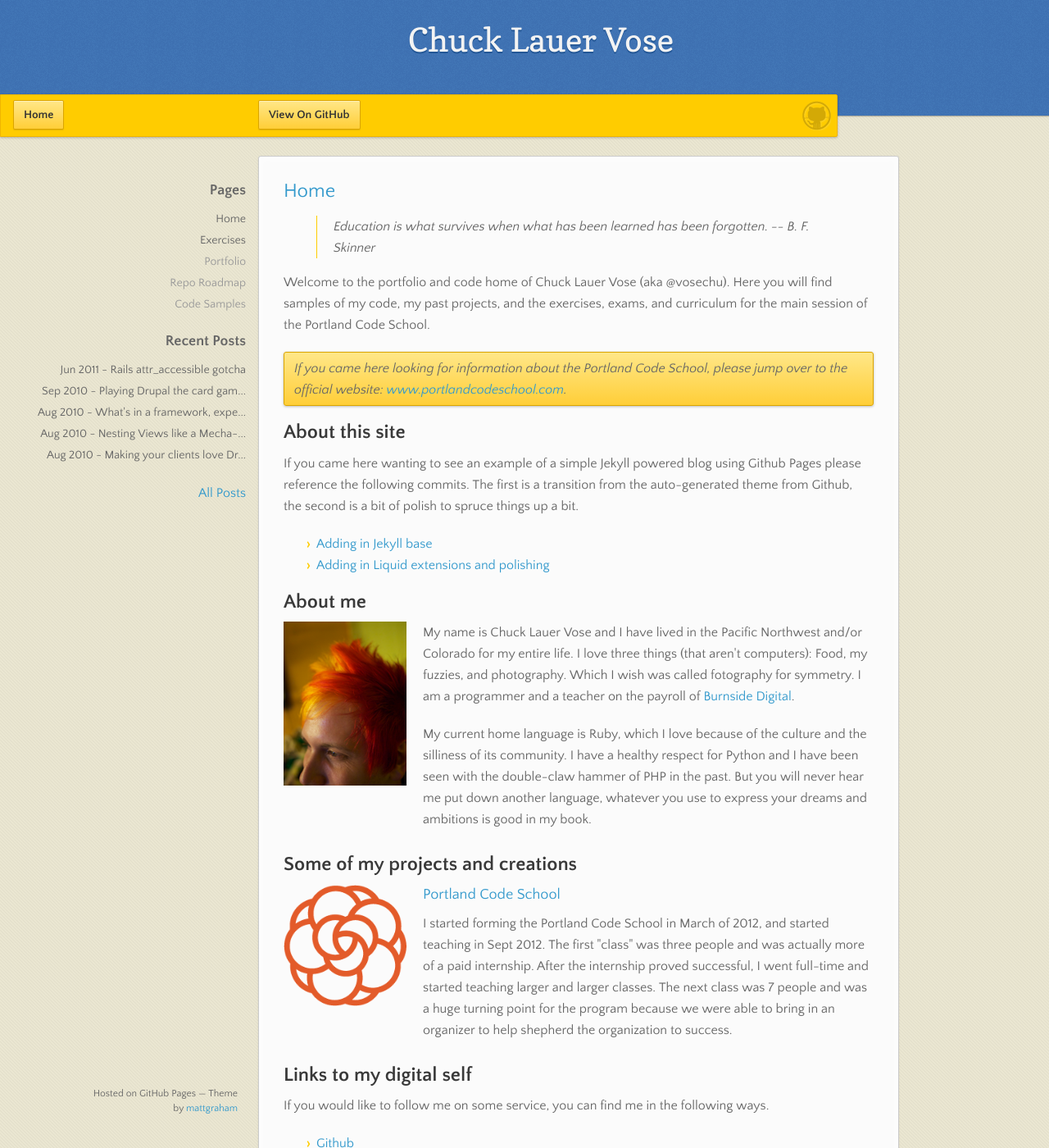
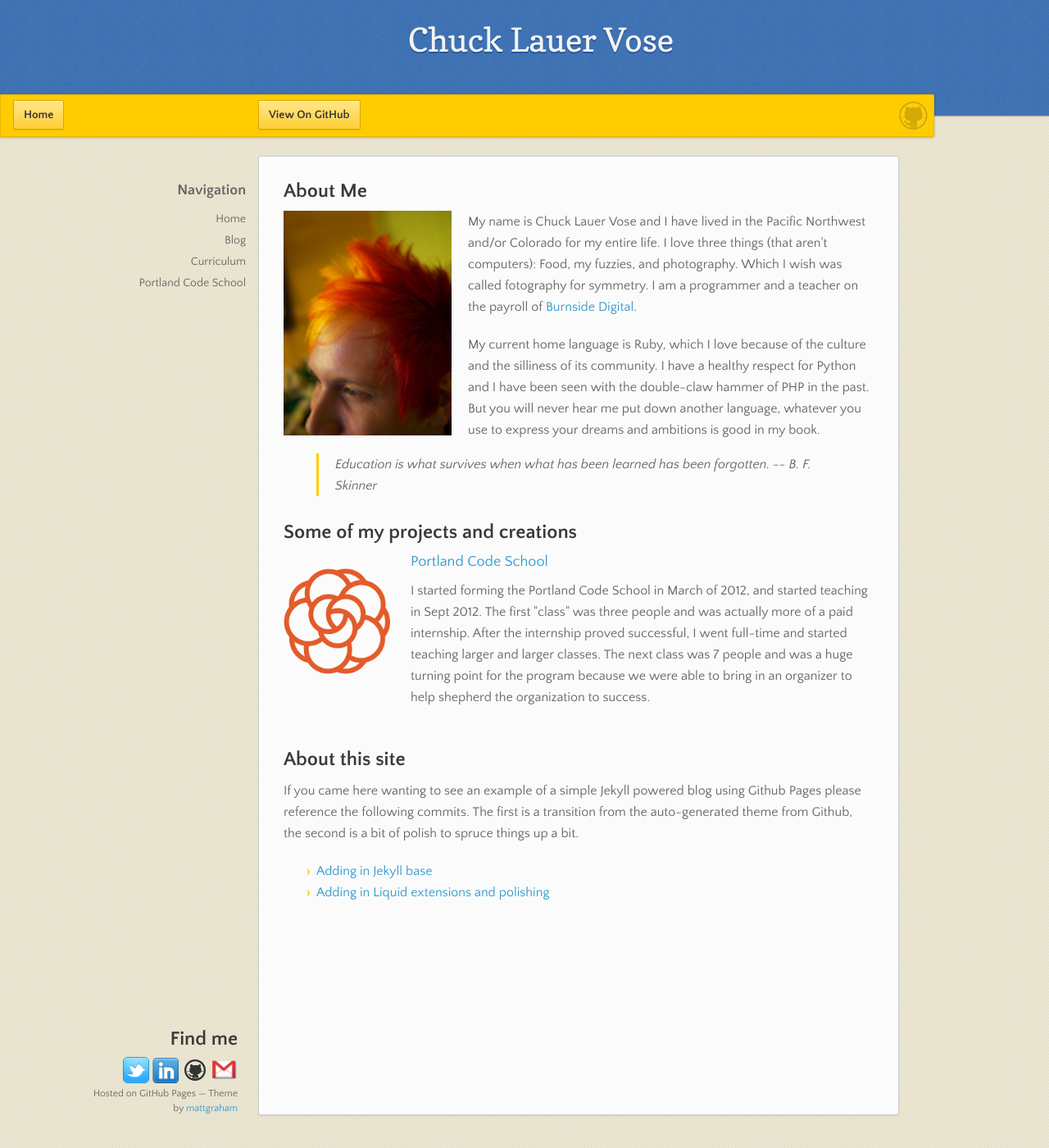
Before and after one commit to vosechu/vosechu.github.io, a Jekyll site: the page built from index.html, in a window 1280 px wide and 1400 px high. Shown: the whole window at 82% size. Built offline with Jekyll 4.4.1, drawn with Linux system fonts in a browser that asks for light colours; nearby versions of some CDN libraries; some of the changed text lies outside the part shown.

Commit message:
design refactor

```diff
--- a/_layouts/default.html
+++ b/_layouts/default.html
@@ -34,29 +34,24 @@
     <div class="wrapper">
       <nav>
         <div class="pages">
-          <h3>Pages</h3>
+          <h3>Navigation</h3>
           <ul>
             <li><a href="/">Home</a></li>
-            <li><a href="/exercises/overview.html">Exercises</a></li>
-            <li><a class="disabled" href="/portfolio.html">Portfolio</a></li>
-            <li><a class="disabled" href="/repos.html">Repo Roadmap</a></li>
-            <li><a class="disabled" href="/code.html">Code Samples</a></li>
+            <li><a href="/blog.html">Blog</a></li>
+            <li><a href="/exercises/overview.html">Curriculum</a></li>
+            <li><a href="http://www.portlandcodeschool.com">Portland Code School</a></li>
           </ul>
-        </div>
-        <div class="recent-posts">
-          <h3>Recent Posts</h3>
-          <ul>
-          {% for post in site.posts limit:5 %}
-            <li><a href="{{ post.url }}">{{ post.date | date: '%b %Y'}} - {{ post.title | truncate: 30}}</a></li>
-          {% endfor %}
-          </ul>
-          <a href="/blog.html">All Posts</a>
         </div>
       </nav>
       <section>
         {{ content }}
       </section>
       <footer>
+        <h2>Find me</h2>
+        <a href="http://www.twitter.com/vosechu"><img src="/images/twitter.png" alt="twitter" width="32"></img></a>
+        <a href="http://www.linkedin.com/in/vosechu"><img src="/images/linkedin.png" alt="linkedin" width="32"></img></a>
+        <a href="http://www.github.com/vosechu"><img src="/images/github.png" alt="github"></img></a>
+        <a href="mailto:cvose@portlandcodeschool.com"><img src="/images/mail.png" alt="email" width="32"></img></a>
         <p><small>Hosted on GitHub Pages &mdash; Theme by <a href="http://twitter.com/#!/michigangraham">mattgraham</a></small></p>
       </footer>
     </div>
--- a/_layouts/page.html
+++ b/_layouts/page.html
@@ -2,8 +2,8 @@
 layout: default
 ---
   <article>
-    <h2 class="alpha"><a href="{{ page.url }}">
+    <h2 class="alpha">
       {{ page.title }}
-    </a></h2>
+    </h2>
     {{ content }}
   </article>
--- a/index.html
+++ b/index.html
@@ -1,29 +1,16 @@
 ---
 layout: page
-title: Home
+title: About Me
+body_classes: homepage
 ---
 
+<div class="about-me cf">
+  <img src="/images/chuck.png" alt="Chuck Lauer Vose - Red Hair"></img>
+  <p>My name is Chuck Lauer Vose and I have lived in the Pacific Northwest and/or Colorado for my entire life. I love three things (that aren't computers): Food, my fuzzies, and photography. Which I wish was called fotography for symmetry. I am a programmer and a teacher on the payroll of <a href="http://www.burnsidedigital.com">Burnside Digital</a>.</p>
+  <p class="omega">My current home language is Ruby, which I love because of the culture and the silliness of its community. I have a healthy respect for Python and I have been seen with the double-claw hammer of PHP in the past. But you will never hear me put down another language, whatever you use to express your dreams and ambitions is good in my book.</p>
+</div>
+
 <blockquote>Education is what survives when what has been learned has been forgotten. <cite>-- B. F. Skinner</cite></blockquote>
-
-<p>Welcome to the portfolio and code home of Chuck Lauer Vose (aka @vosechu). Here you will find samples of my code, my past projects, and the exercises, exams, and curriculum for the main session of the Portland Code School.</p>
-
-<p class="notice">If you came here looking for information about the Portland Code School, please jump over to the official website: <a href="http://www.portlandcodeschool.com">www.portlandcodeschool.com</a>.</p>
-
-<h2>About this site</h2>
-
-<p>If you came here wanting to see an example of a simple Jekyll powered blog using Github Pages please reference the following commits. The first is a transition from the auto-generated theme from Github, the second is a bit of polish to spruce things up a bit.</p>
-<ul>
-  <li><a href="https://github.com/vosechu/vosechu.github.com/commit/b7e66030fce9ae6f73339af569c47c7bd08d6b31">Adding in Jekyll base</a></li>
-  <li><a href="https://github.com/vosechu/vosechu.github.com/commit/24bf735e0134277a144b9b8c8c519bb24a45e677">Adding in Liquid extensions and polishing</a></li>
-</ul>
-
-<h2>About me</h2>
-
-<div class="about-me cf">
-  <img src="/images/chuck.png"></img>
-  <p>My name is Chuck Lauer Vose and I have lived in the Pacific Northwest and/or Colorado for my entire life. I love three things (that aren't computers): Food, my fuzzies, and photography. Which I wish was called fotography for symmetry. I am a programmer and a teacher on the payroll of <a href="http://www.burnsidedigital.com">Burnside Digital</a>.</p>
-  <p>My current home language is Ruby, which I love because of the culture and the silliness of its community. I have a healthy respect for Python and I have been seen with the double-claw hammer of PHP in the past. But you will never hear me put down another language, whatever you use to express your dreams and ambitions is good in my book.</p>
-</div>
 
 <h2>Some of my projects and creations</h2>
 
@@ -33,20 +20,10 @@
   <p>I started forming the Portland Code School in March of 2012, and started teaching in Sept 2012. The first "class" was three people and was actually more of a paid internship. After the internship proved successful, I went full-time and started teaching larger and larger classes. The next class was 7 people and was a huge turning point for the program because we were able to bring in an organizer to help shepherd the organization to success.</p>
 </div>
 
-<h2>Links to my digital self</h2>
+<h2>About this site</h2>
 
-<p>If you would like to follow me on some service, you can find me in the following ways.</p>
+<p>If you came here wanting to see an example of a simple Jekyll powered blog using Github Pages please reference the following commits. The first is a transition from the auto-generated theme from Github, the second is a bit of polish to spruce things up a bit.</p>
 <ul>
-  <li><a href="http://www.github.com/vosechu">Github</a></li>
-  <li><a href="http://www.linkedin.com/in/vosechu">LinkedIn</a></li>
-  <li><a href="http://www.twitter.com/vosechu">Twitter</a></li>
-  <li><a href="http://www.facebook.com/vosechu">Facebook</a></li>
+  <li><a href="https://github.com/vosechu/vosechu.github.com/commit/b7e66030fce9ae6f73339af569c47c7bd08d6b31">Adding in Jekyll base</a></li>
+  <li><a href="https://github.com/vosechu/vosechu.github.com/commit/24bf735e0134277a144b9b8c8c519bb24a45e677">Adding in Liquid extensions and polishing</a></li>
 </ul>
-
-<h2>Links to my meatspace self</h2>
-
-<p>If you need to get ahold of me quickly for some reason, you can email or text me:</p>
-<ul>
-  <li><a href="mailto:vosechu@gmail.com">vosechu@gmail.com</a></li>
-  <li><a href="tel:503-367-6226">503-367-6226</a></li>
-</ul>
--- a/stylesheets/styles.css
+++ b/stylesheets/styles.css
@@ -611,7 +611,7 @@
 }
 
 blockquote {
-  border-left: 1px solid #ffcc00;
+  border-left: 3px solid #ffcc00;
   margin: 1em 40px;
   padding: 0 0 0 20px;
   font-style: italic;
@@ -727,7 +727,7 @@
   left: 0;
   right: 50%;
   height: 50px;
-  margin-right: -382px;
+  margin-right: -500px;
   position: fixed;
   top: 115px;
   background: #ffcc00;
@@ -1108,16 +1108,22 @@
 }
 .creation img {
   float: left;
-  width: 150px;
+  width: 130px;
+  margin-top: 20px;
+  margin-right: 15px;
 }
 .creation h3, .creation p {
-  margin-left: 170px;
+  margin-left: 155px;
 }
 .about-me img {
   float: left;
+  width: 205px;
 }
 .about-me h3, .about-me p {
-  margin-left: 170px;
+  margin-left: 225px;
+}
+.about-me p.omega {
+  margin-bottom: 0;
 }
 .notice {
   font-style: italic;
@@ -1135,3 +1141,12 @@
   -o-box-shadow: 0px 1px 3px rgba(0, 0, 0, 0.25);
   box-shadow: 0px 1px 3px rgba(0, 0, 0, 0.25);
 }
+.homepage h2 {
+  margin-top: 1.3em;
+}
+.homepage h2.alpha {
+  margin-top: 0;
+}
+footer h2 {
+  margin-bottom: 0.3em;
+}
```
Also changed, not shown: exercises/week6.md (+8 -0 lines), images/facebook.png (added), images/github.png (added), images/linkedin.png (added), images/mail.png (added), images/twitter.png (added).
